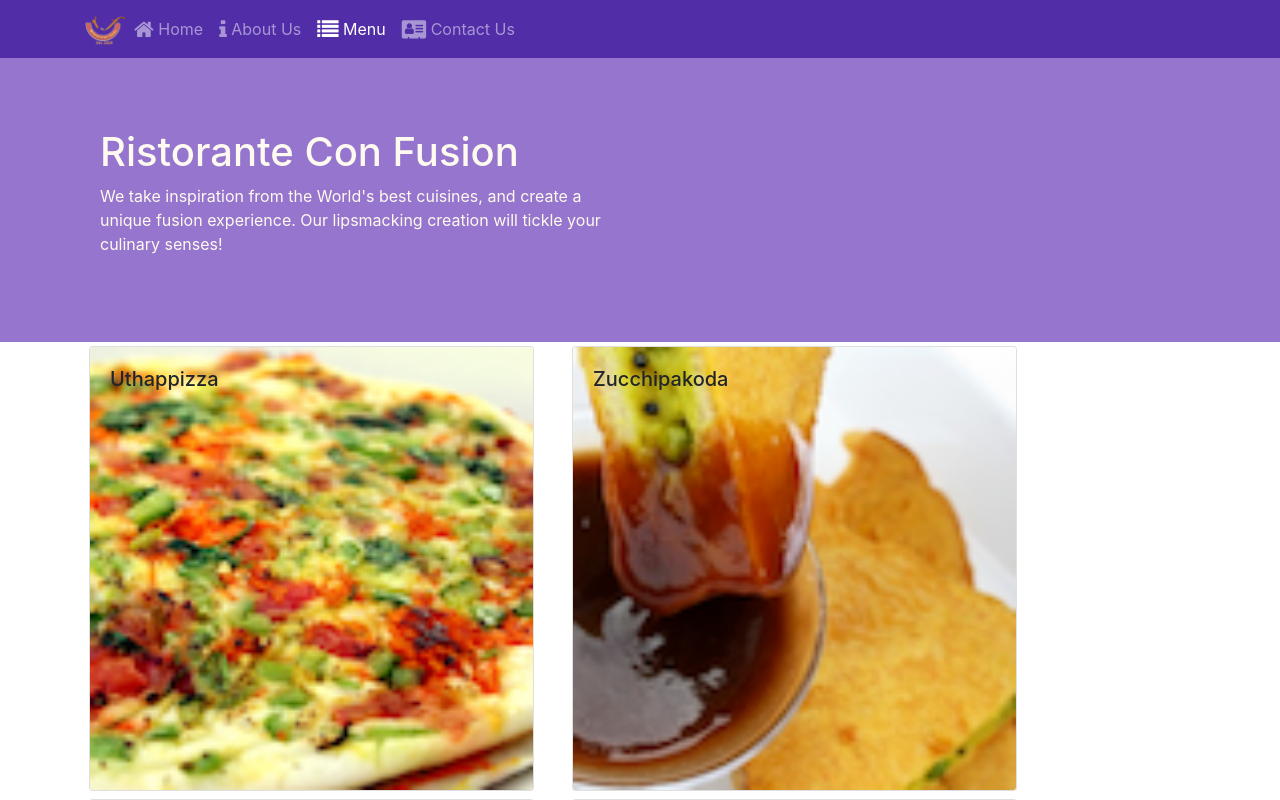
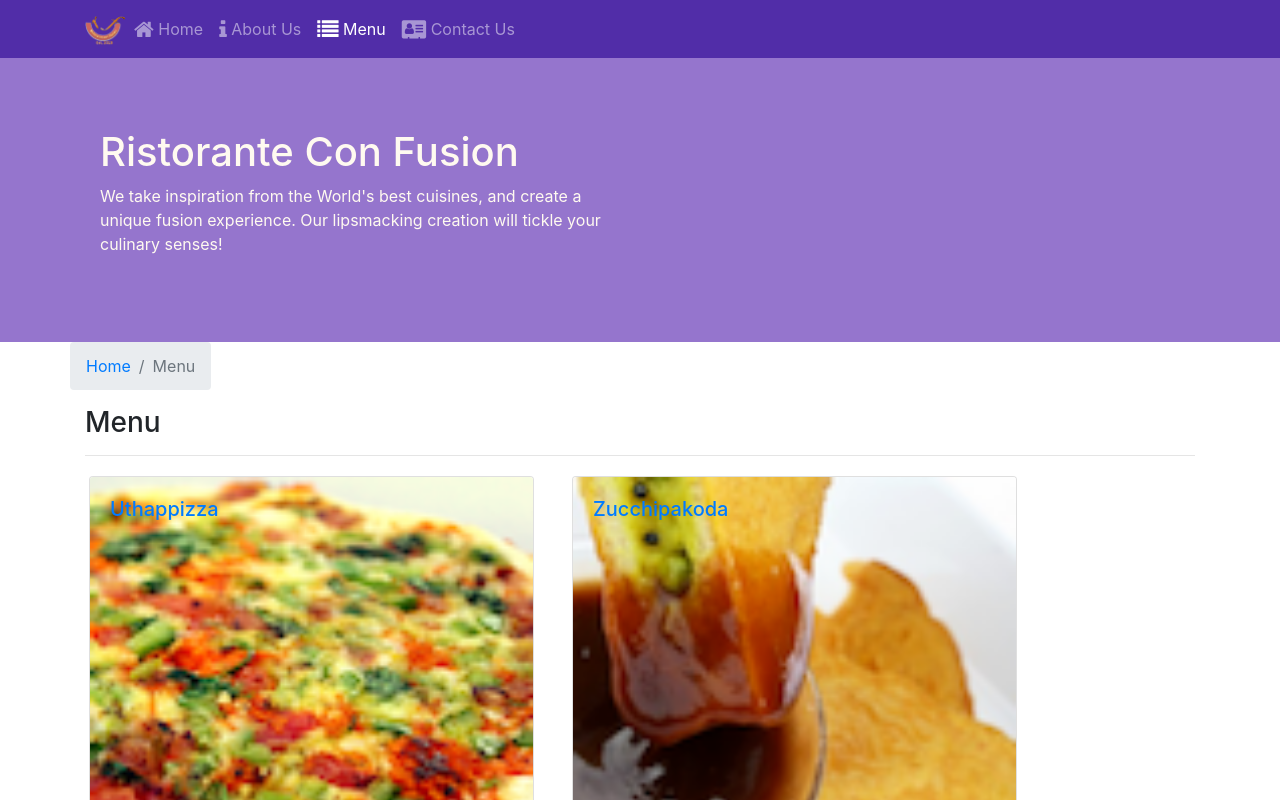
Before and after one commit to hadron43/fullstackcourse, a React (Create React App) app in the folder React/confusion/: page /menu in a window 1280 px wide. Shown: the top 800 px of the page. Built offline with nearby package versions, Linux system fonts and the light colour scheme.

Commit message:
Single Page Applications Part 2

```diff
--- a/React/confusion/src/components/ContactComponent.js
+++ b/React/confusion/src/components/ContactComponent.js
@@ -1,8 +1,20 @@
 import React from 'react';
+import { Breadcrumb, BreadcrumbItem } from 'reactstrap';
+import { Link } from 'react-router-dom';
 
 function Contact(props) {
     return(
         <div className="container">
+            <div className="row">
+                <Breadcrumb>
+                    <BreadcrumbItem><Link to='/home'>Home</Link></BreadcrumbItem>
+                    <BreadcrumbItem active>Contact Us</BreadcrumbItem>
+                </Breadcrumb>
+                <div className="col-12">
+                    <h3>Contact Us</h3>
+                    <hr />
+                </div>
+            </div>
             <div className="row row-content">
                 <div className="col-12">
                 <h3>Location Information</h3>
@@ -24,7 +36,7 @@
                 <div className="col-12 col-sm-11 offset-sm-1">
                     <div className="btn-group" role="group">
                         <a role="button" className="btn btn-primary" href="tel:+85212345678"><i className="fa fa-phone"></i> Call</a>
-                        <a role="button" className="btn btn-info"><i className="fa fa-skype"></i> Skype</a>
+                        <a role="button" className="btn btn-info" href="https://skype.com"><i className="fa fa-skype"></i> Skype</a>
                         <a role="button" className="btn btn-success" href="mailto:confusion@food.net"><i className="fa fa-envelope-o"></i> Email</a>
                     </div>
                 </div>
--- a/React/confusion/src/components/DishdetailComponent.js
+++ b/React/confusion/src/components/DishdetailComponent.js
@@ -1,5 +1,6 @@
 import React from 'react';
-import {Card, CardBody, CardImg, CardText, CardTitle} from 'reactstrap';
+import {Card, CardBody, CardImg, CardText, CardTitle, Breadcrumb, BreadcrumbItem } from 'reactstrap';
+import { Link } from 'react-router-dom';
 
 function RenderDish({dish}) {
     return (
@@ -44,11 +45,22 @@
         return (
             <div className="container">
                 <div className="row">
+                    <Breadcrumb>
+                        <BreadcrumbItem><Link to='/home'>Home</Link></BreadcrumbItem>
+                        <BreadcrumbItem><Link to='/menu'>Menu</Link></BreadcrumbItem>
+                        <BreadcrumbItem active>{props.dish.name}</BreadcrumbItem>
+                    </Breadcrumb>
+                    <div className="col-12">
+                        <h3>{props.dish.name}</h3>
+                        <hr />
+                    </div>
+                </div>
+                <div className="row">
                     <div className="col-12 col-md-5 m-1">
                         <RenderDish dish={props.dish} />
                     </div>
                     <div className="col-12 col-md-5 m-1">
-                        <RenderComments comments={props.dish.comments} />
+                        <RenderComments comments={props.comments} />
                     </div>
                 </div>
             </div>
--- a/React/confusion/src/components/MainComponent.js
+++ b/React/confusion/src/components/MainComponent.js
@@ -5,6 +5,7 @@
 import Header from './HeaderComponent';
 import Footer from './FooterComponent';
 import Home from './HomeComponent';
+import DishDetail from './DishdetailComponent';
 import { DISHES } from '../shared/dishes';
 import { COMMENTS } from '../shared/comments';
 import { PROMOTIONS } from '../shared/promotions';
@@ -34,12 +35,21 @@
             );
         }
 
+        const DishWithId = ({match}) => {
+            return (
+                <DishDetail dish={this.state.dishes.filter((dish)=> dish.id===parseInt(match.params.dishId,10))[0]}
+                comments={this.state.comments.filter((comment) => comment.dishId===parseInt(match.params.dishId,10))}
+                 />
+            );
+        }
+
         return (
             <div>
                 <Header />
                 <Switch>
                     <Route path="/home" component={HomePage} />
                     <Route exact path="/menu" component={() => <Menu dishes={this.state.dishes} />} />
+                    <Route path="/menu/:dishId" component={DishWithId} />
                     <Route exact path="/contactus" component={Contact} />
                     <Redirect to="/home" />
                 </Switch>
--- a/React/confusion/src/components/MenuComponent.js
+++ b/React/confusion/src/components/MenuComponent.js
@@ -1,14 +1,17 @@
 import React from 'react';
-import { Card, CardImg, CardImgOverlay, CardTitle } from 'reactstrap';
+import { Card, CardImg, CardImgOverlay, CardTitle, Breadcrumb, BreadcrumbItem } from 'reactstrap';
+import { Link } from 'react-router-dom';
 
-function RenderMenuItem({dish, onClick}) {
+function RenderMenuItem({dish}) {
     return (
-        <Card onClick={() => onClick(dish.id)}>
+        <Card>
+            <Link to={`/menu/${dish.id}`}>
             <CardImg width="100%" src={dish.image} alt={dish.name} />
 
             <CardImgOverlay>
                 <CardTitle>{dish.name}</CardTitle>
             </CardImgOverlay>
+            </Link>
         </Card>
     );
 }
@@ -17,13 +20,23 @@
     const menu = props.dishes.map((dish) => {
         return (
             <div key={dish.id} className="col-12 col-md-5 m-1">
-                <RenderMenuItem dish={dish} onClick={props.onClick} />
+                <RenderMenuItem dish={dish} />
             </div>
         );
     });
 
     return (
         <div className="container">
+            <div className="row">
+                <Breadcrumb>
+                    <BreadcrumbItem><Link to='/home'>Home</Link></BreadcrumbItem>
+                    <BreadcrumbItem active>Menu</BreadcrumbItem>
+                </Breadcrumb>
+                <div className="col-12">
+                    <h3>Menu</h3>
+                    <hr />
+                </div>
+            </div>
             <div className="row">
                 {menu}
             </div>
```
